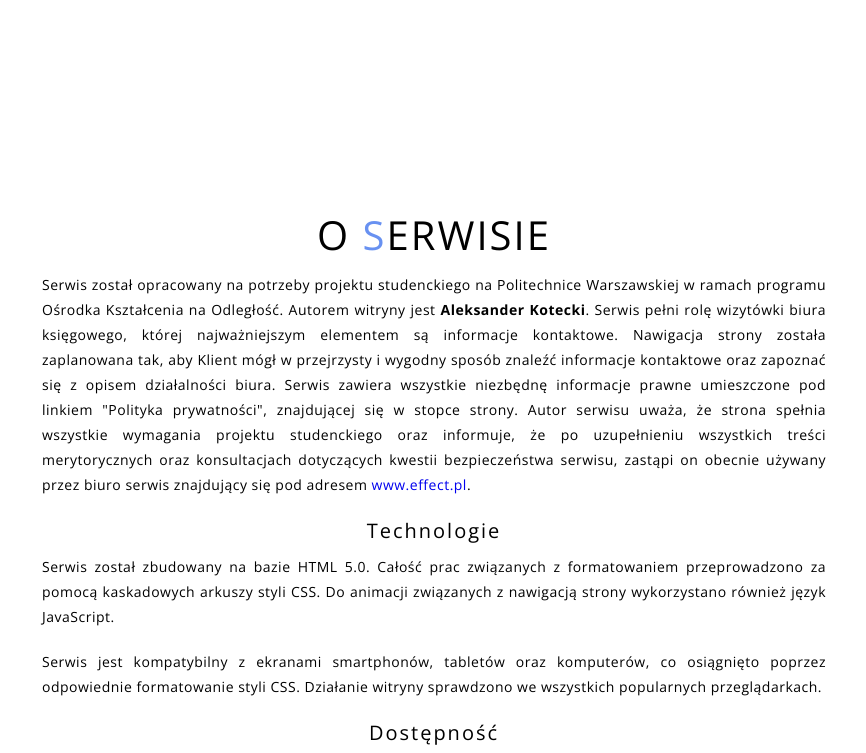
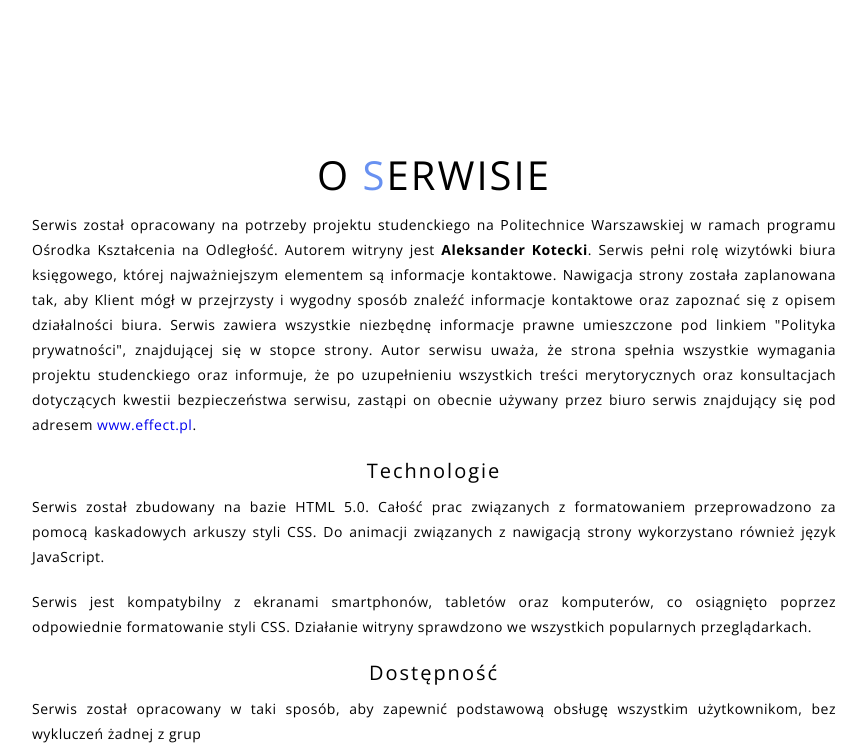
Before and after one commit to liverolek/liverolek.github.io, a plain HTML site: page index.html in a window 1280 px wide. Shown: the part 2140-2893 px from the top of the page, without its empty margins (206-1072 px from the left). Drawn offline with nearby package versions, Linux system fonts and the light colour scheme.

Commit message:
update style css

```diff
--- a/style.css
+++ b/style.css
@@ -410,7 +410,6 @@ p {
 	text-align: center;
 	max-width: 1200px;
 	margin: 0 auto;
-	padding: 50px;
 }
 
 #about .col-left {
@@ -422,7 +421,7 @@ p {
 
 #about .col-right {
 	max-width: 900px;
-	padding: 50px;
+	padding: 40px;
 }
 
 #about .col-right h2 {
```
